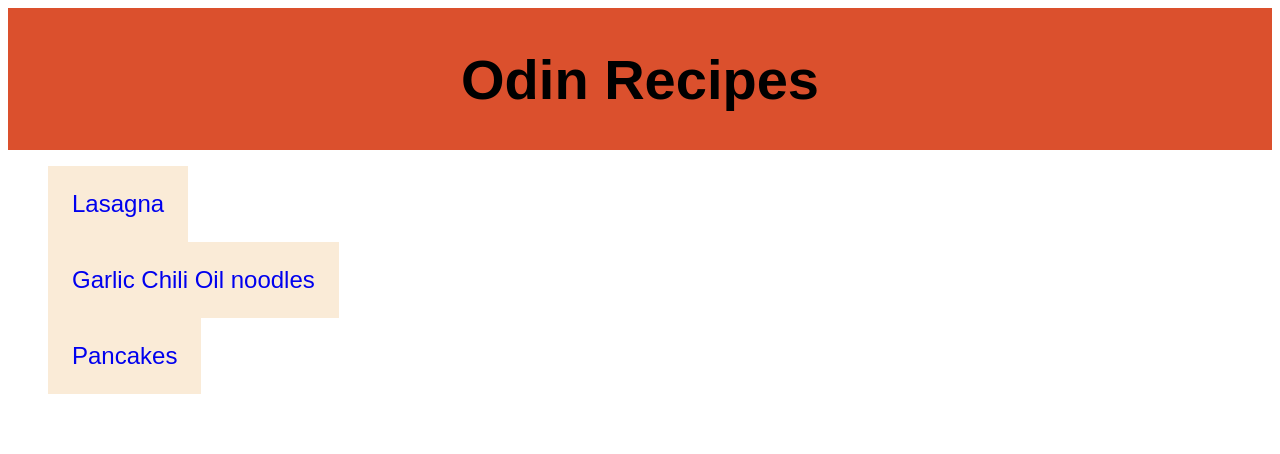
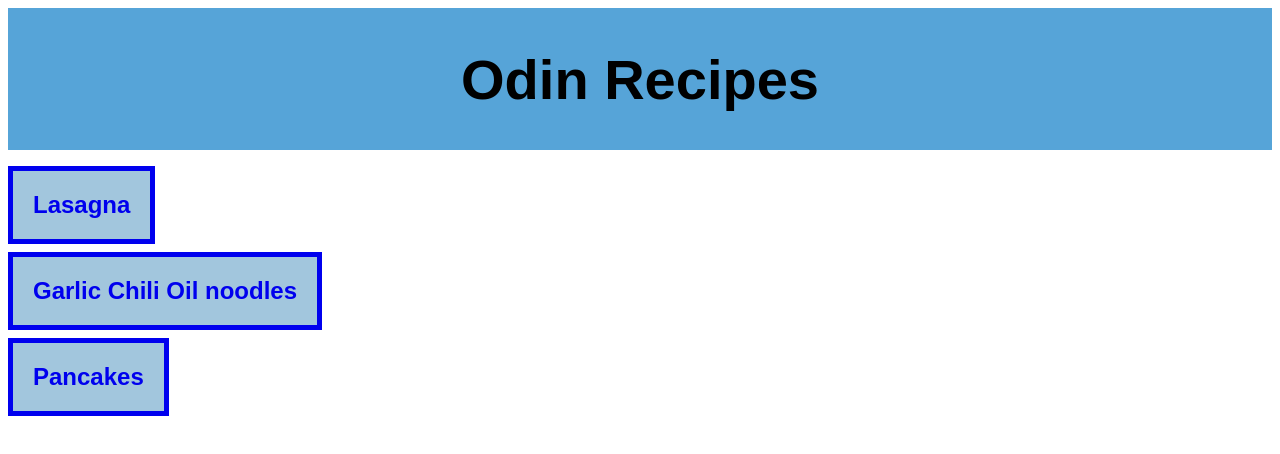
Before and after one commit to phalloran89/Recipes, a plain HTML site: page index.html in a window 1280 px wide. Drawn offline with Linux system fonts and the light colour scheme.

Commit message:
Add CSS to index.html

```diff
--- a/style.css
+++ b/style.css
@@ -3,7 +3,7 @@
     font-family: Arial, Helvetica, sans-serif;
     text-align: center;
     font-size: 28px;
-    background-color: rgb(219, 80, 45);
+    background-color: rgb(86, 164, 216);
     margin-bottom: 5px;
     padding: 1px;
 }
@@ -14,18 +14,25 @@
     background-color: rgb(89, 192, 196);
 }
 
+ul {
+    padding: 0px;
+}
+
 .main-list a {
+    border: 5px solid;
+    margin-bottom: 8px;
     text-decoration: none;
-    background-color: antiquewhite;
+    background-color: rgb(162, 198, 221);
     display: inline-flex;
-    padding: 1em;
+    padding: 20px;
     font-family: Arial, Helvetica, sans-serif;
     font-size: 24px;
+    font-weight: bold;
 }
 
 .main-list a:hover {
     text-decoration: none;
-    background-color: brown;
+    background-color: rgb(219, 97, 15);
 }
 
 .text {
```
